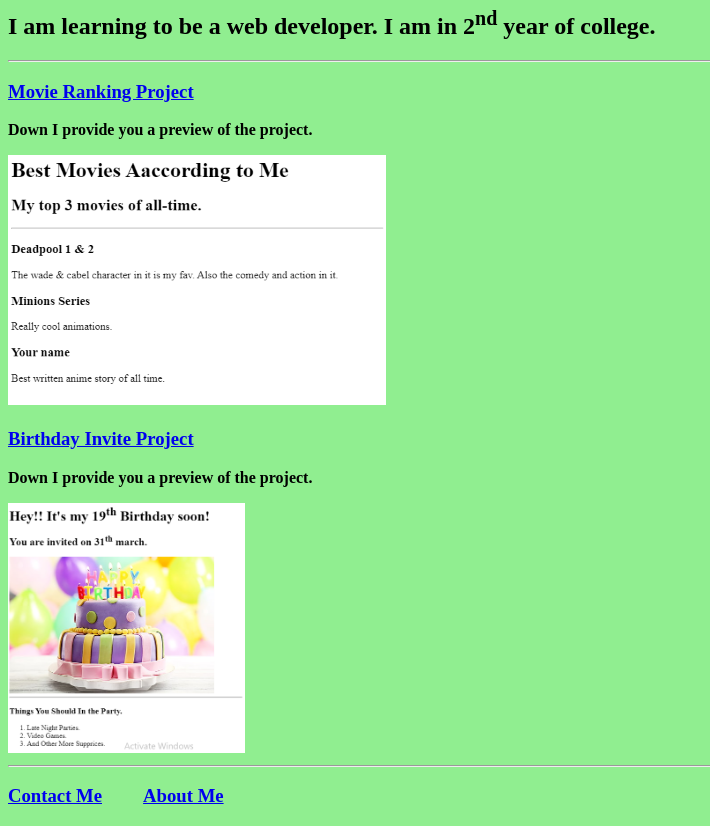
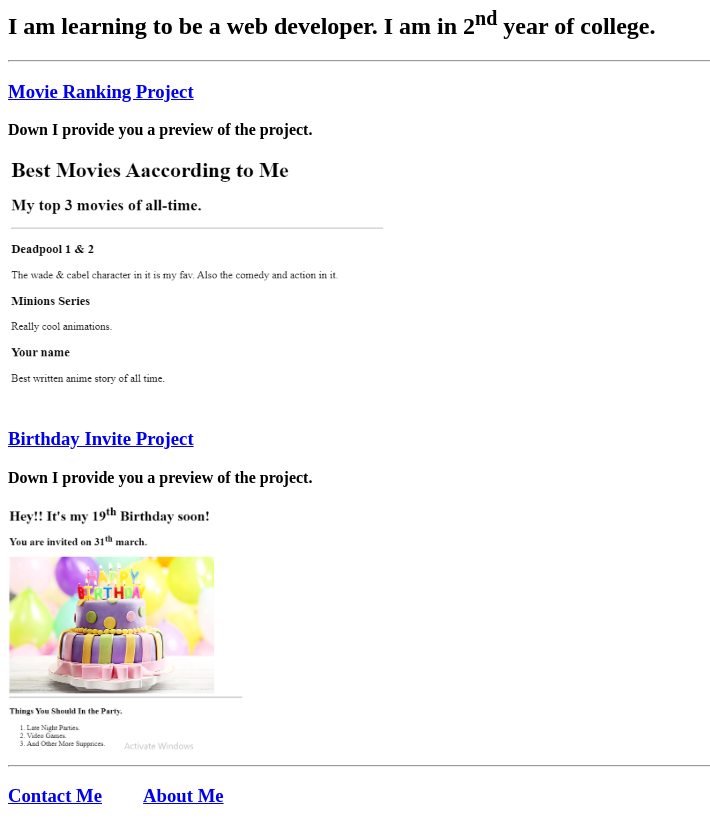
Before and after one commit to AstroChat87/html-portfolio, a plain HTML site: page index.html in a window 1280 px wide. Shown: the part 73-899 px from the top of the page, without its empty margins (0-710 px from the left). Drawn offline with Linux system fonts and the light colour scheme.

Commit message:
Update index.html

```diff
--- a/index.html
+++ b/index.html
@@ -5,7 +5,7 @@
     <meta name="viewport" content="width=device-width, initial-scale=1.0">
     <title>My Portfolio</title>
 </head>
-<body bgcolor="lightgreen">
+<body>
     <h1>My Portfolio</h1>
     <h2>I am learning to be a web developer. I am in 2<sup>nd</sup> year of college.</h2>
 
```
